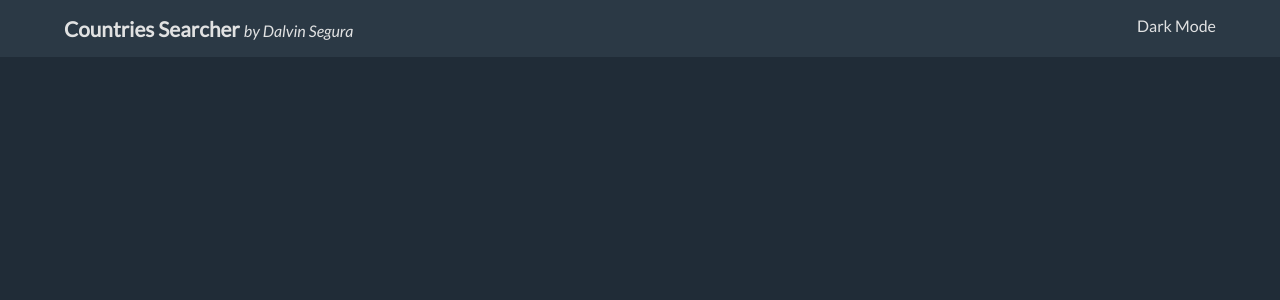
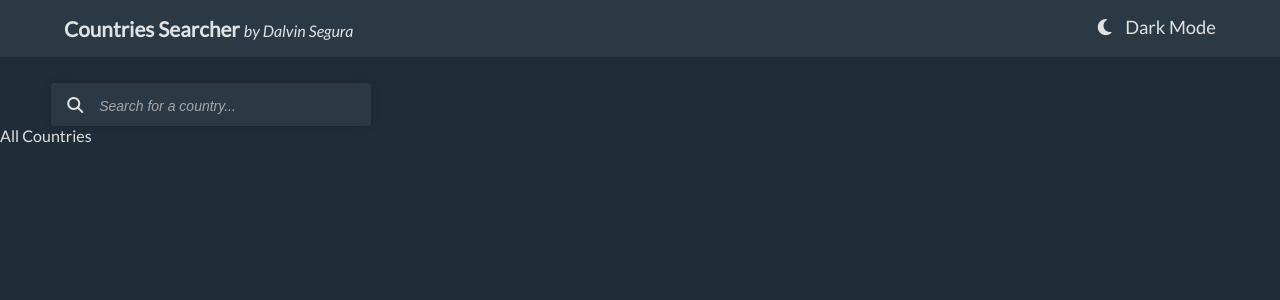
Before and after one commit to dalvinsegura/countries-searcher, a React (Vite) app: page / in a window 1280 px wide. Shown: the top 300 px of the page. Built offline with nearby package versions, Linux system fonts and the light colour scheme.

Commit message:
Searcher: components for searching countries was created and styled

```diff
--- a/src/App.jsx
+++ b/src/App.jsx
@@ -1,6 +1,8 @@
 
 import "./app.scss";
+import AllCountries from "./components/allCountries/AllCountries";
 import Navbar from "./components/navbar/Navbar";
+import Searcher from "./components/seacher/Searcher";
 
 
 function App() {
@@ -8,6 +10,8 @@ function App() {
   return (
     <div>
       <Navbar/>
+      <Searcher/>
+      <AllCountries/>
     </div>
   )
 }
--- /dev/null
+++ b/src/components/allCountries/AllCountries.jsx
@@ -0,0 +1,9 @@
+import "./all-countries.scss"
+
+const AllCountries =  () => {
+    return(
+        <div> All Countries</div>
+    )
+};
+
+export default AllCountries;
--- a/src/components/navbar/Navbar.jsx
+++ b/src/components/navbar/Navbar.jsx
@@ -6,7 +6,7 @@ const Navbar = () => {
             <h1>Countries Searcher <i>by Dalvin Segura</i></h1>
 
             <div className="toggle-mode">
-                <span>Dark Mode</span>
+                <span> <i class="fa-solid fa-moon"></i> Dark Mode</span>
             </div>
 
         </div>
--- a/src/components/navbar/navbar.scss
+++ b/src/components/navbar/navbar.scss
@@ -17,4 +17,15 @@
       font-style: italic;
     }
   }
+
+  span{
+    font-size: 1.15rem;
+    font-weight: 400;
+    text-align: center;
+
+    i{
+        margin: 0 10px 0 0;
+    }
+
+  }
 }
--- /dev/null
+++ b/src/components/seacher/Searcher.jsx
@@ -0,0 +1,18 @@
+import "./searcher.scss";
+
+const Searcher = () => {
+  return (
+    <div className="searcher">
+      <label>
+        <i class="fa-solid fa-magnifying-glass icon-searcher"></i>
+        <input
+          type="text"
+          className="input-searcher"
+          placeholder="Search for a country..."
+        />
+      </label>
+    </div>
+  );
+};
+
+export default Searcher;
--- /dev/null
+++ b/src/components/seacher/searcher.scss
@@ -0,0 +1,28 @@
+.searcher {
+  width: 25%;
+  margin: 2% 0 0 4%;
+  padding: 0.75rem 0;
+
+  background-color: hsl(209, 23%, 22%);
+  border-radius: 4px;
+  box-shadow: hsla(0, 0%, 0%, 0.575) 0 0 10px -5px;
+
+  label {
+    i {
+      margin: 0 1rem;
+      font-size: 1.4 rem;
+    }
+
+    .input-searcher {
+      background-color: hsl(209, 23%, 22%);
+      color: #ffff;
+      font-size: 14px;
+      font-weight: 600;
+    }
+    .input-searcher::placeholder {
+      font-weight: 400;
+      font-style: italic;
+      color: hsl(0, 0%, 65%);
+    }
+  }
+}
```
Also changed, not shown: src/components/allCountries/all-countries.scss (added).
